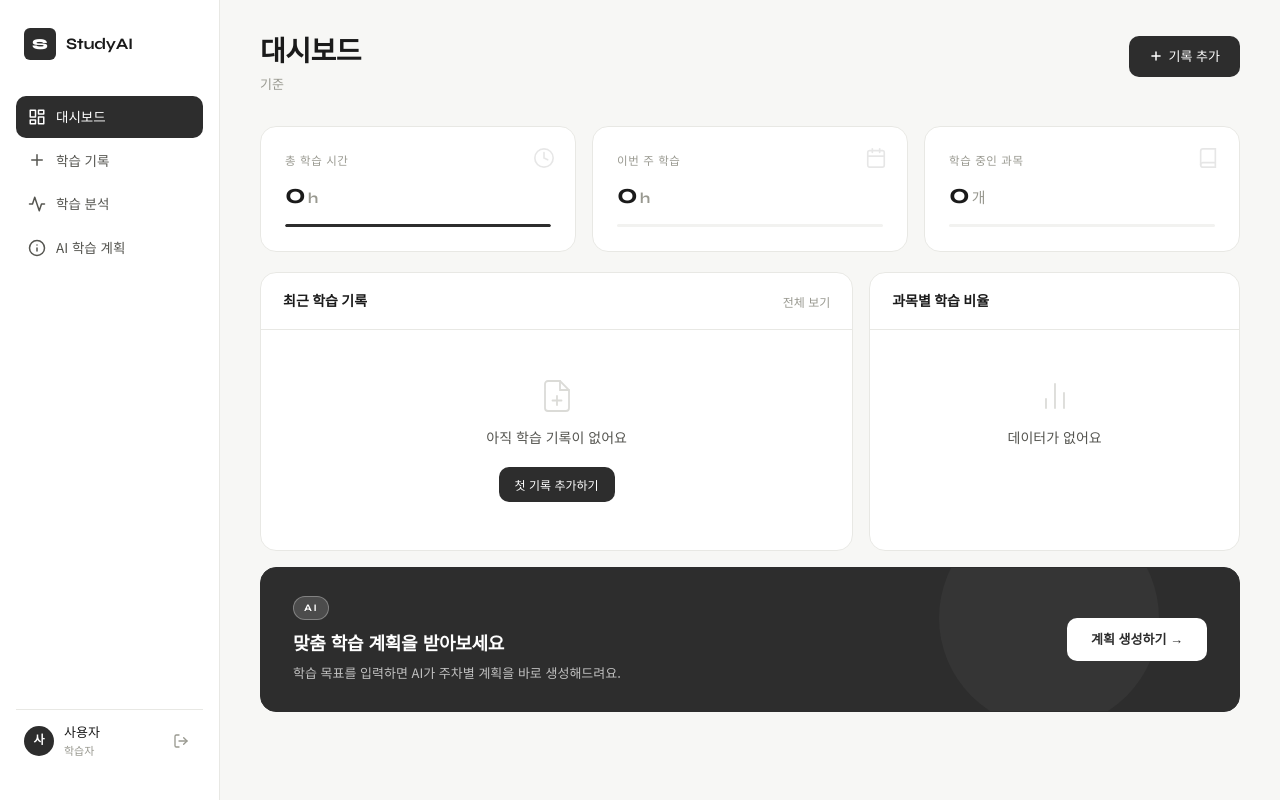
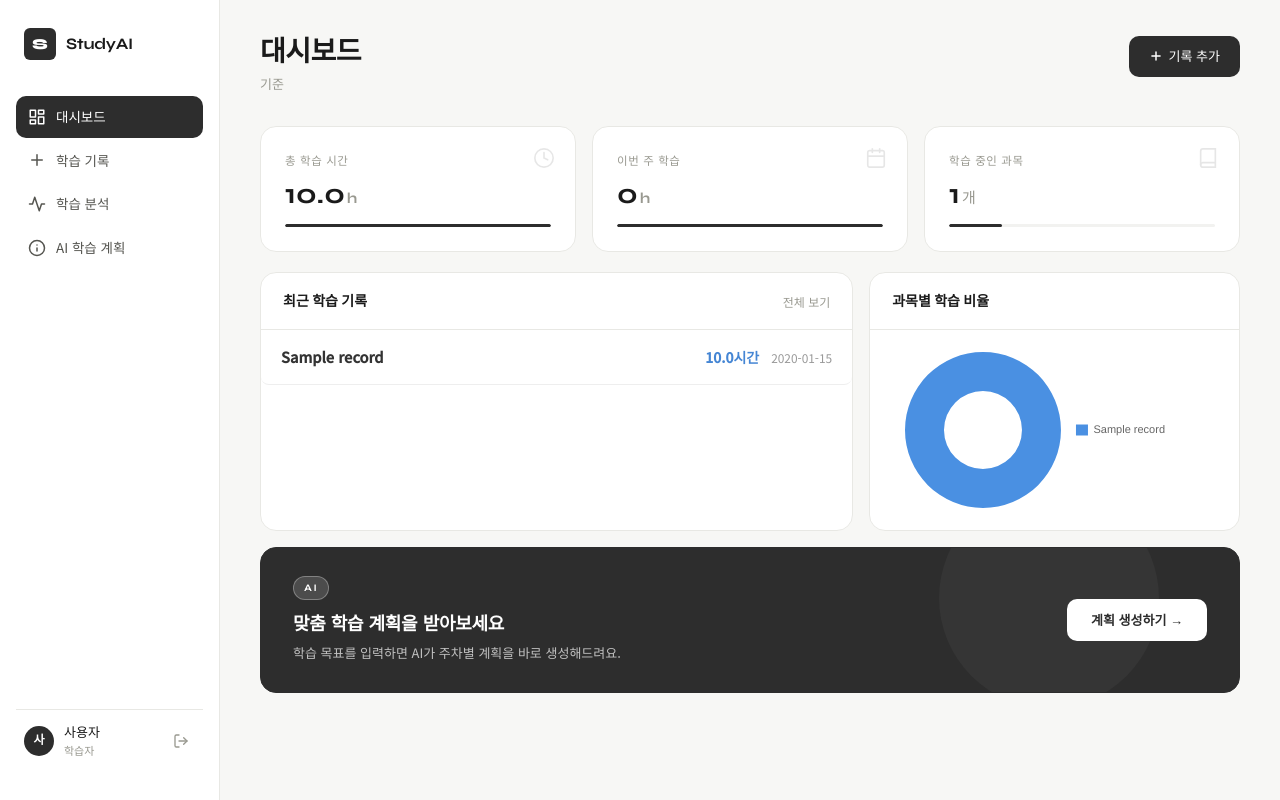
Before and after one commit to psu9963/2026-1-Ajoumasterclass, a Flask app: page /dashboard in a window 1280 px wide. Run offline with Flask 3, Linux system fonts and the light colour scheme; tables that the repository leaves empty hold one stand-in row (values such as "Sample post").

Commit message:
대시보드와 기기록 연동

```diff
--- a/templates/dashboard.html
+++ b/templates/dashboard.html
@@ -124,14 +124,12 @@
       <div class="stat-card stat-card--week">
         <div class="stat-card__label">이번 주 학습</div>
         <div class="stat-card__value">
-          {{ week_hours }}<span class="stat-unit">h</span>
+          {{ weekly_hours }}<span class="stat-unit">h</span>
         </div>
         <div class="stat-card__bar">
-          {% if total_hours > 0 %}
-          <div class="stat-card__bar-fill" style="width: {{ [((week_hours / total_hours) * 100)|int, 100]|min }}%"></div>
-          {% else %}
-          <div class="stat-card__bar-fill" style="width: 0%"></div>
-          {% endif %}
+          <div class="stat-card__bar-fill" style="width: 100%"></div>
+        </div>
+        <div class="stat-card__icon">
         </div>
         <div class="stat-card__icon">
           <svg width="22" height="22" viewBox="0 0 24 24" fill="none" stroke="currentColor" stroke-width="1.8" stroke-linecap="round"><rect x="3" y="4" width="18" height="18" rx="2"/><line x1="16" y1="2" x2="16" y2="6"/><line x1="8" y1="2" x2="8" y2="6"/><line x1="3" y1="10" x2="21" y2="10"/></svg>
@@ -162,39 +160,43 @@
           <h2 class="card-title">최근 학습 기록</h2>
           <a href="{{ url_for('study_history.history') }}" class="card-link">전체 보기</a>
         </div>
+        {% if recent_records %}
+            <!-- 🌟 마우스 올렸을 때 전체가 예쁘게 회색으로 변하도록 스타일을 추가했습니다 -->
+            <style>
+                .recent-record-item {
+                    padding: 15px 20px;
+                    border-bottom: 1px solid #eee;
+                    display: flex;
+                    justify-content: space-between;
+                    align-items: center;
+                    transition: background-color 0.2s ease;
+                    border-radius: 8px;
+                    margin-bottom: 5px;
+                }
+                .recent-record-item:hover {
+                    background-color: #f5f5f5; /* 마우스 올리면 배경색 변경 */
+                    cursor: pointer;
+                }
+            </style>
 
-        {% if recent_records %}
-        <table class="record-table">
-          <thead>
-            <tr>
-              <th>과목</th>
-              <th>시간</th>
-              <th>날짜</th>
-              <th>메모</th>
-              <th></th>
-            </tr>
-          </thead>
-          <tbody>
+            <ul style="list-style: none; padding: 0; margin: 0;">
             {% for r in recent_records %}
-            <tr class="record-row" style="animation-delay: {{ loop.index0 * 0.06 }}s">
-              <td>
-                <span class="subject-badge subject-badge--{{ loop.index % 5 }}">
-                  {{ r['subject'] }}
-                </span>
-              </td>
-              <td class="td-hours">{{ r['duration_hours'] }}h</td>
-              <td class="td-date">{{ r['study_date'] }}</td>
-              <td class="td-memo">{{ r['memo'] or '—' }}</td>
-              <td>
-                <form method="POST" action="{{ url_for('home', record_id=r['id']) }}"
-                      onsubmit="return confirm('삭제하시겠습니까?')">
-                  <button type="submit" class="del-btn">✕</button>
-                </form>
-              </td>
-            </tr>
+                <li class="recent-record-item">
+                    <!-- 🌟 메모 부분을 삭제하고 과목명만 남겼습니다 -->
+                    <div>
+                        <strong style="color: #333; font-size: 1.05em;">{{ r.subject }}</strong>
+                    </div>
+
+                    <!-- 시간과 날짜 -->
+                    <div style="color: #4586d4; font-weight: bold;">
+                        {{ r.duration_hours }}시간
+                        <span style="color: #999; font-size: 0.85em; margin-left: 8px; font-weight: normal;">{{ r.study_date }}</span>
+                    </div>
+                </li>
             {% endfor %}
-          </tbody>
-        </table>
+            </ul>
+
+
         {% else %}
         <div class="empty-state">
           <div class="empty-icon">
@@ -211,33 +213,24 @@
         <div class="card-head">
           <h2 class="card-title">과목별 학습 비율</h2>
         </div>
-
-        {% if subjects %}
-          {% set max_h = subjects[0]['total_hours'] %}
-          <div class="subject-list">
-            {% for s in subjects %}
-            <div class="subject-row" style="animation-delay: {{ loop.index0 * 0.08 }}s">
-              <div class="subject-info">
-                <span class="subject-dot subject-dot--{{ loop.index % 5 }}"></span>
-                <span class="subject-name">{{ s['subject'] }}</span>
-              </div>
-              <div class="subject-track">
-                <div class="subject-fill subject-fill--{{ loop.index % 5 }}"
-                     style="width: {{ ((s['total_hours'] / max_h) * 100)|int }}%"></div>
-              </div>
-              <span class="subject-hours">{{ s['total_hours'] }}h</span>
-            </div>
-            {% endfor %}
+        {% if subject_data and subject_data != '[]' %}
+          <!-- 🌟 차트가 그려질 캔버스 -->
+          <div style="width: 300px; height: 200px; margin:0 auto;">
+            <canvas id="ratioChart"></canvas>
           </div>
         {% else %}
-        <div class="empty-state">
-          <div class="empty-icon">
-            <svg width="36" height="36" viewBox="0 0 24 24" fill="none" stroke="currentColor" stroke-width="1.2" stroke-linecap="round"><line x1="18" y1="20" x2="18" y2="10"/><line x1="12" y1="20" x2="12" y2="4"/><line x1="6" y1="20" x2="6" y2="14"/></svg>
+          <!-- 🌟 왼쪽 박스와 동일하게 padding: 40px 0; 을 추가하여 높낮이를 맞춥니다 -->
+          <div class="empty-state" style="text-align: center; padding: 53px 0; display: flex; flex-direction: column; justify-content: center; align-items: center;">
+              <svg width="32" height="32" viewBox="0 0 24 24" fill="none" stroke="#ddd" stroke-width="2" style="margin-bottom: 10px;">
+                  <path d="M21.21 15.89A10 10 0 1 1 8 2.83"></path>
+                  <path d="M22 12A10 10 0 0 0 12 2v10z"></path>
+              </svg>
+              <p style="color: #777; margin: 0;">데이터가 없어요</p>
           </div>
-          <p>데이터가 없어요</p>
+          {% endif %}
         </div>
-        {% endif %}
       </div>
+
 
       <!-- AI 학습 계획 바로가기 배너 -->
       <div class="card card--ai-banner">
@@ -255,5 +248,57 @@
     </section>
   </main>
 
+<script src="https://cdn.jsdelivr.net/npm/chart.js"></script>
+<script>
+      {% if subject_data and subject_data != '[]' %}
+      document.addEventListener("DOMContentLoaded", function() {
+          const ctx = document.getElementById('ratioChart').getContext('2d');
+
+          new Chart(ctx, {
+              type: 'doughnut',
+              data: {
+                  labels: {{ subject_labels | safe }},
+                  datasets:[{
+                      data: {{ subject_data | safe }},
+                      backgroundColor:[
+                          '#4a90e2', '#50e3c2', '#f5a623', '#e15b64', '#f8b195', '#b28dff', '#ff9f43', '#10ac84'
+                      ],
+                      borderWidth: 0,
+                      hoverOffset: 4
+                  }]
+              },
+              options: {
+                  responsive: true,
+                  maintainAspectRatio: false,
+                  cutout: '50%',
+                  layout: {
+                      padding: {
+                          right: 30
+                      }
+                  },
+                  plugins: {
+                      legend: {
+                          position: 'right',
+                          labels: {
+                              boxWidth: 12,
+                              font: { size: 11 },
+                              padding: 15
+                          }
+                      },
+                      // 🌟 tooltip은 반드시 plugins 괄호 { } 안쪽에 있어야 정상 작동합니다!
+                      tooltip: {
+                          callbacks: {
+                              label: function(context) {
+                                  return " " + context.raw + "시간";
+                              }
+                          }
+                      }
+                  }
+              }
+          });
+      });
+    {% endif %}
+  </script>
+
 </body>
 </html>
--- a/views/dashboard.py
+++ b/views/dashboard.py
@@ -1,18 +1,62 @@
 from flask import Blueprint, render_template, session, redirect, url_for
 from functools import wraps
+from models import db, StudyRecord
+from datetime import datetime, timedelta, date
 
 dashboard_bp = Blueprint('dashboard', __name__)
 
 @dashboard_bp.route('/dashboard')
 def dashboard():
-    dummy_data = {
-        'total_hours': 0,
-        'week_hours': 0,
-        'subject_count': 0,
-        'recent_records': [],
-        'subjects': [],
-        'username': session.get('username', '사용자')
+    # 1. 모든 학습 기록 가져오기 (빈 폴더용 시간 0짜리는 제외)
+    valid_records = StudyRecord.query.filter(StudyRecord.duration_hours > 0).all()
 
+    # 2. 총 학습 시간 계산
+    total_hours = sum(r.duration_hours for r in valid_records)
 
-    }
-    return render_template('dashboard.html', **dummy_data)
+    # 3. 학습 중인 과목 수 계산 (중복 제거)
+    unique_subjects = set(r.subject for r in valid_records)
+    subject_count = len(unique_subjects)
+
+    # 4. 이번 주 학습 시간 계산 (월요일부터 오늘까지)
+    today_date = date.today() # 현재 '시간'은 빼고 '날짜'만 가져옵니다.
+    start_of_week = today_date - timedelta(days=today_date.weekday()) # 이번 주 월요일 날짜
+
+    # 🌟 5. 과목별 학습 비율 계산 (새로 추가)
+    subject_hours = {}
+    for r in valid_records:
+        if r.subject in subject_hours:
+            subject_hours[r.subject] += r.duration_hours
+        else:
+            subject_hours[r.subject] = r.duration_hours
+
+    # 차트에 넣기 위해 이름(labels)과 시간(data)을 각각 리스트로 쪼갭니다.
+    import json
+    subject_labels = json.dumps(list(subject_hours.keys())) # ['수학', '영어']
+    subject_data = json.dumps(list(subject_hours.values())) # [10.5, 5.0]
+
+    weekly_hours = 0
+    for r in valid_records:
+        if r.study_date:
+            try:
+                # DB에 저장된 "2024-05-20" 형태의 글자를 진짜 날짜(date)로 바꿉니다.
+                record_date = datetime.strptime(r.study_date, '%Y-%m-%d').date()
+
+                # 그 날짜가 이번 주 월요일보다 크거나 같으면(즉, 이번주면) 더합니다!
+                if record_date >= start_of_week:
+                    weekly_hours += r.duration_hours
+            except ValueError:
+                pass
+
+    # 5. 최근 학습 기록 (최신순으로 3개만 가져오기)
+    recent_records = StudyRecord.query.filter(StudyRecord.duration_hours > 0).order_by(StudyRecord.study_date.desc()).limit(3).all()
+
+    return render_template(
+        'dashboard.html',
+        username= session.get('username', '사용자'),
+        total_hours=round(total_hours, 1),
+        weekly_hours=round(weekly_hours, 1),
+        subject_count=subject_count,
+        recent_records=recent_records,
+        subject_labels=subject_labels,
+        subject_data=subject_data
+    )
```
